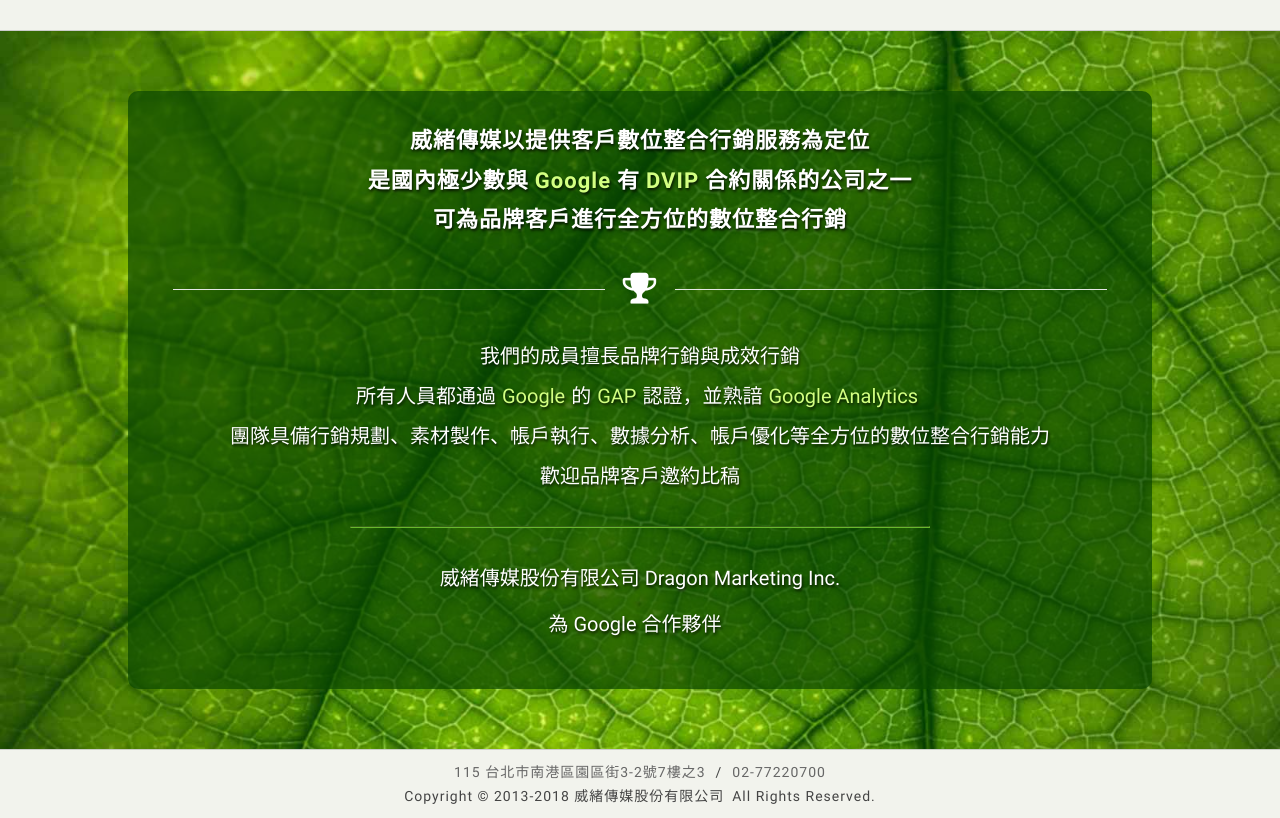
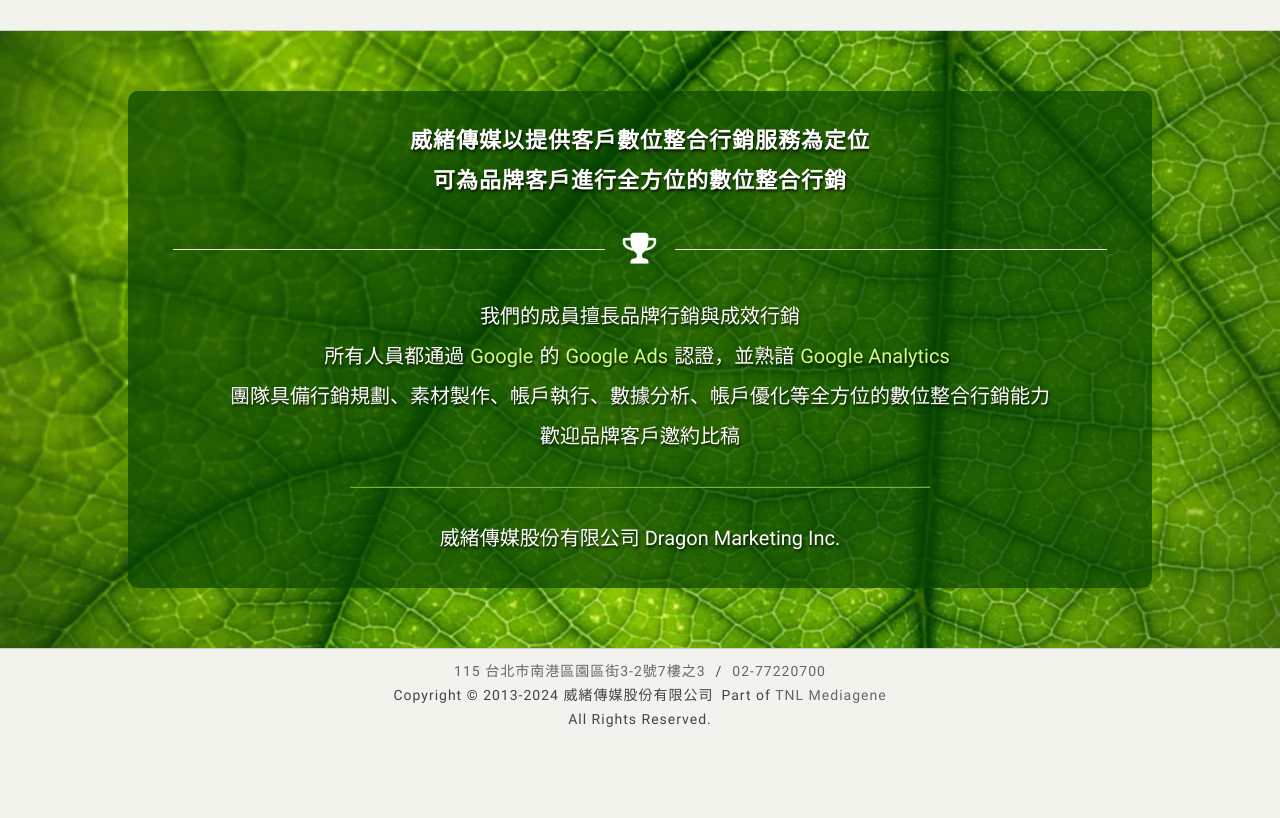
Before and after one commit to dragonmkt/www.dragonmkt.com, a plain HTML site: page index.html in a window 1280 px wide. Shown: the part 133-951 px from the top of the page. After the commit the page ends 874 px from the top, so only its background shows below. Drawn offline with Linux system fonts and the light colour scheme.

Commit message:
Update information

```diff
--- a/index.html
+++ b/index.html
@@ -1,5 +1,4 @@
 <!DOCTYPE html>
-<!-- Powered by taipeiads.com -->
 <html>
   <head>
   <meta http-equiv="Content-Type" content="text/html; charset=UTF-8" />
@@ -25,23 +24,21 @@
         <div class="wrapper">
           <div class="wrapper-info">
             <h3>威緒傳媒以提供客戶數位整合行銷服務為定位</h3><br>
-            <h3>是國內極少數與<span class="keywords">Google</span>有<span class="keywords">DVIP</span>合約關係的公司之一</h3><br>
             <h3>可為品牌客戶進行全方位的數位整合行銷</h3>
             <div class="icon"><span><i class="fa fa-trophy"></i></span></div>
             <h4>我們的成員擅長品牌行銷與成效行銷</h4><br>
-            <h4>所有人員都通過<span class="keywords">Google</span>的<span class="keywords">GAP</span>認證，並熟諳<span class="keywords">Google Analytics</span></h4><br>
+            <h4>所有人員都通過<span class="keywords">Google</span>的<span class="keywords">Google Ads</span>認證，並熟諳<span class="keywords">Google Analytics</span></h4><br>
             <h4>團隊具備行銷規劃、素材製作、帳戶執行、數據分析、帳戶優化等全方位的數位整合行銷能力</h4><br>
             <h4>歡迎品牌客戶邀約比稿</h4><br>
             <hr>
             <h4>威緒傳媒股份有限公司 Dragon Marketing Inc.</h4><br>
-            <h4><span class="badge-text">為 Google 合作夥伴</span><span class="badge-img"><script src="https://apis.google.com/js/platform.js"></script><div class="g-partnersbadge" data-agency-id="8214716045"></div></h4>
           </div>
         </div>
       </div>
     </article>
     <footer>
       <p><a href="https://goo.gl/maps/216UMM97ECm" target="_blank">115 台北市南港區園區街3-2號7樓之3</a><span>/</span><a href="tel:02-7722-0700" target="_blank">02-77220700</a></p>
-      <p class="copyright1">Copyright &copy; 2013-2018 威緒傳媒股份有限公司</p><p class="copyright2">All Rights Reserved.</p>
+      <p class="copyright1">Copyright &copy; 2013-2024 威緒傳媒股份有限公司</p><p class="copyright2">Part of <a href="https://www.tnlmediagene.com/">TNL Mediagene</a></p><p class="copyright3">All Rights Reserved.</p>
     </footer>
   </div>
 </div>
```
